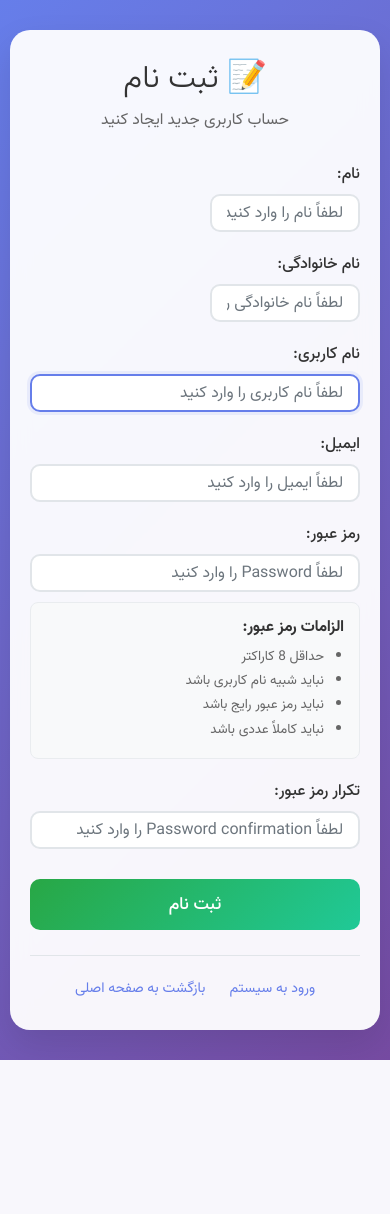
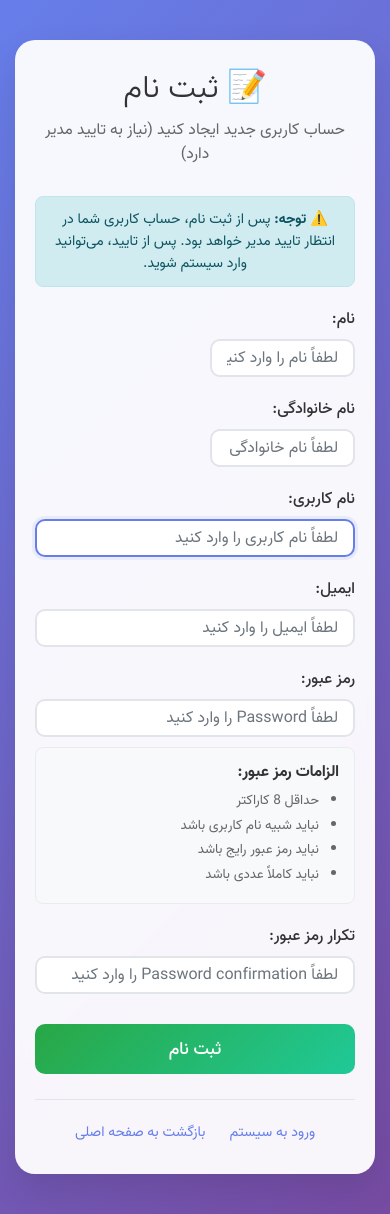
Before and after one commit to alamalhoda/construction_project, a Django app: page /register/ in a window 390 px wide. Before the commit the page ends 1060 px from the top, so only its background shows below. Run offline with Django 4.2, Linux system fonts and the light colour scheme; parts of the project's set-up code (start-up, migrations or seed data) failed here and were passed over; some libraries are stand-ins or nearby versions.

Commit message:
به‌روزرسانی فرآیند ثبت‌نام کاربر و بهبود رابط کاربری
- تغییر در منطق ثبت‌نام کاربر به منظور غیرفعال کردن حساب‌های جدید به‌طور پیش‌فرض و نیاز به تایید مدیر.
- به‌روزرسانی پیام‌های موفقیت ثبت‌نام برای وضوح بیشتر.
- حذف لینک "فراموشی رمز عبور" از صفحه ورود به دلیل عدم وجود قابلیت.
- بهبود استایل‌های صفحه ثبت‌نام با اضافه کردن حاشیه و تغییرات در چیدمان.
- هدف: افزایش امنیت و بهبود تجربه کاربری در فرآیند ثبت‌نام و ورود.

```diff
--- a/construction/templates/construction/user_login.html
+++ b/construction/templates/construction/user_login.html
@@ -234,7 +234,6 @@
 
     <div class="login-links">
         <a href="{% url 'user_register' %}">ثبت نام</a>
-        <a href="#" onclick="alert('این قابلیت به زودی اضافه خواهد شد')">فراموشی رمز عبور</a>
         <a href="{% url 'index' %}">بازگشت به صفحه اصلی</a>
     </div>
 </div>
--- a/construction/templates/construction/user_register.html
+++ b/construction/templates/construction/user_register.html
@@ -7,10 +7,11 @@
         background: linear-gradient(135deg, #667eea 0%, #764ba2 100%);
         min-height: 100vh;
         display: flex;
-        align-items: center;
+        align-items: flex-start;
         justify-content: center;
         font-family: 'Vazir', 'Tahoma', sans-serif;
-        padding: 20px 0;
+        padding: 40px 20px;
+        margin: 0;
     }
 
     .register-container {
@@ -22,6 +23,8 @@
         width: 100%;
         max-width: 500px;
         text-align: center;
+        margin-top: 40px;
+        margin-bottom: 40px;
     }
 
     .register-header {
@@ -124,6 +127,12 @@
         border: 1px solid #c3e6cb;
     }
 
+    .alert-info {
+        background: #d1ecf1;
+        color: #0c5460;
+        border: 1px solid #bee5eb;
+    }
+
     .register-links {
         margin-top: 25px;
         padding-top: 20px;
@@ -199,13 +208,18 @@
     }
 
     @media (max-width: 768px) {
+        body {
+            padding: 20px 15px;
+        }
+
         .row {
             flex-direction: column;
             gap: 0;
         }
 
         .register-container {
-            margin: 10px;
+            margin-top: 20px;
+            margin-bottom: 20px;
             padding: 30px 20px;
         }
     }
@@ -216,7 +230,7 @@
 <div class="register-container">
     <div class="register-header">
         <h1>📝 ثبت نام</h1>
-        <p>حساب کاربری جدید ایجاد کنید</p>
+        <p>حساب کاربری جدید ایجاد کنید (نیاز به تایید مدیر دارد)</p>
     </div>
 
     {% if messages %}
@@ -226,6 +240,10 @@
             </div>
         {% endfor %}
     {% endif %}
+
+    <div class="alert alert-info">
+        <strong>⚠️ توجه:</strong> پس از ثبت نام، حساب کاربری شما در انتظار تایید مدیر خواهد بود. پس از تایید، می‌توانید وارد سیستم شوید.
+    </div>
 
     <form method="post" id="registerForm">
         {% csrf_token %}
@@ -332,9 +350,15 @@
         <a href="{% url 'index' %}">بازگشت به صفحه اصلی</a>
     </div>
 </div>
+{% endblock %}
 
+{% block extrascripts %}
 <script>
-document.getElementById('registerForm').addEventListener('submit', function(e) {
+document.addEventListener('DOMContentLoaded', function() {
+    const registerForm = document.getElementById('registerForm');
+    if (!registerForm) return;
+
+    registerForm.addEventListener('submit', function(e) {
         const registerBtn = document.getElementById('registerBtn');
         const loading = document.getElementById('loading');
 
@@ -374,11 +398,16 @@ document.querySelectorAll('.form-control').forEach(input => {
     });
 
     // بررسی تطابق رمز عبور
-document.getElementById('id_password2').addEventListener('input', function() {
-    const password1 = document.getElementById('id_password1').value;
-    const password2 = this.value;
+    const password2Field = document.getElementById('id_password2');
+    if (password2Field) {
+        password2Field.addEventListener('input', function() {
+            const password1 = document.getElementById('id_password1');
+            if (!password1) return;
 
-    if (password2 && password1 !== password2) {
+            const password1Value = password1.value;
+            const password2Value = this.value;
+
+            if (password2Value && password1Value !== password2Value) {
                 this.classList.add('is-invalid');
                 if (!this.nextElementSibling || !this.nextElementSibling.classList.contains('invalid-feedback')) {
                     const errorDiv = document.createElement('div');
@@ -394,5 +423,7 @@ document.getElementById('id_password2').addEventListener('input', function() {
                 }
             }
         });
+    }
+});
 </script>
 {% endblock %}
--- a/construction/user_views.py
+++ b/construction/user_views.py
@@ -97,16 +97,17 @@ def user_register_view(request):
     if request.method == 'POST':
         form = UserRegistrationForm(request.POST)
         if form.is_valid():
-            user = form.save()
+            user = form.save(commit=False)  # استفاده از commit=False برای تنظیم is_active
             user.email = form.cleaned_data.get('email')
             user.first_name = form.cleaned_data.get('first_name')
             user.last_name = form.cleaned_data.get('last_name')
+            user.is_active = False  # کاربر جدید به صورت پیش‌فرض غیرفعال است
             user.save()
 
             # لاگ کردن ثبت نام موفق
-            logger.info(f"New user registered: {user.username} ({user.email})")
+            logger.info(f"New user registered (inactive): {user.username} ({user.email})")
 
-            messages.success(request, 'ثبت نام با موفقیت انجام شد. اکنون می‌توانید وارد شوید.')
+            messages.success(request, 'ثبت نام با موفقیت انجام شد. حساب کاربری شما در انتظار تایید مدیر است. پس از تایید می‌توانید وارد شوید.')
             return redirect('user_login')
     else:
         form = UserRegistrationForm()
```
Lines whose indentation alone changed are shown as unchanged.
